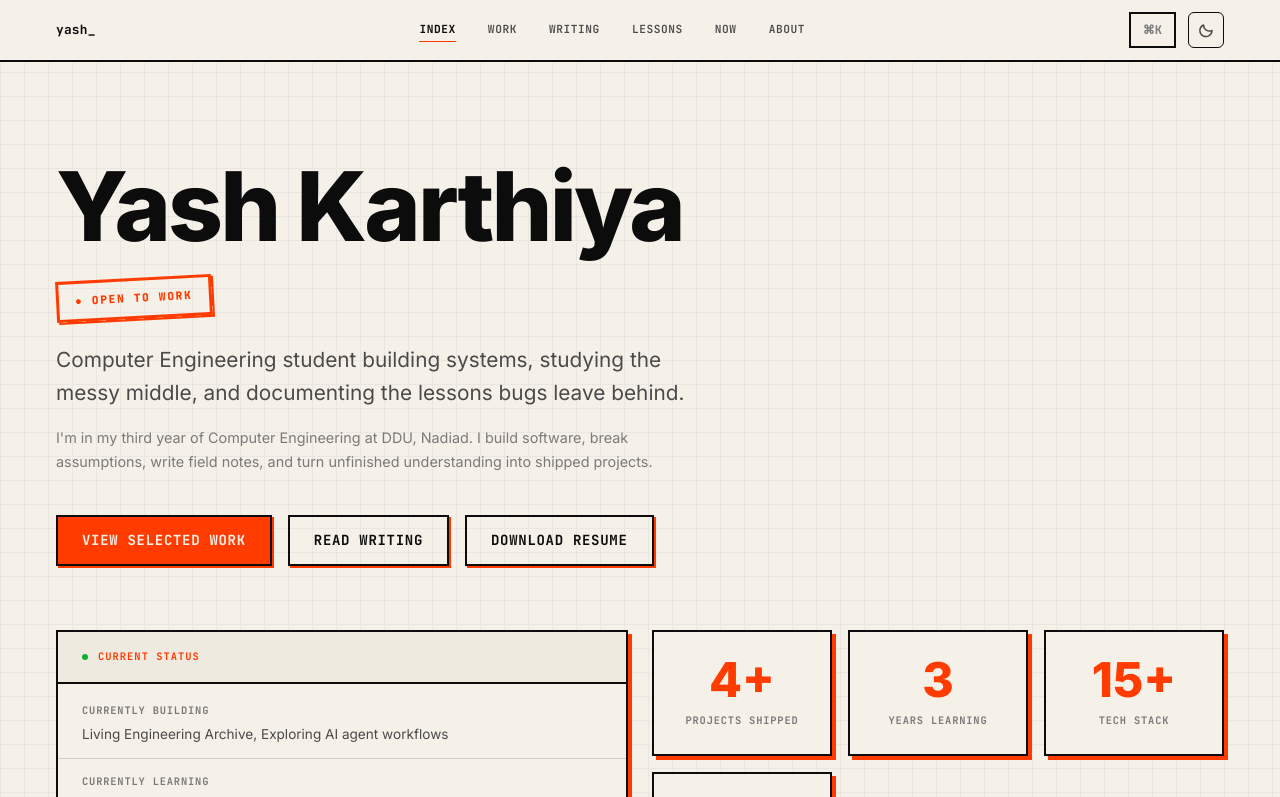
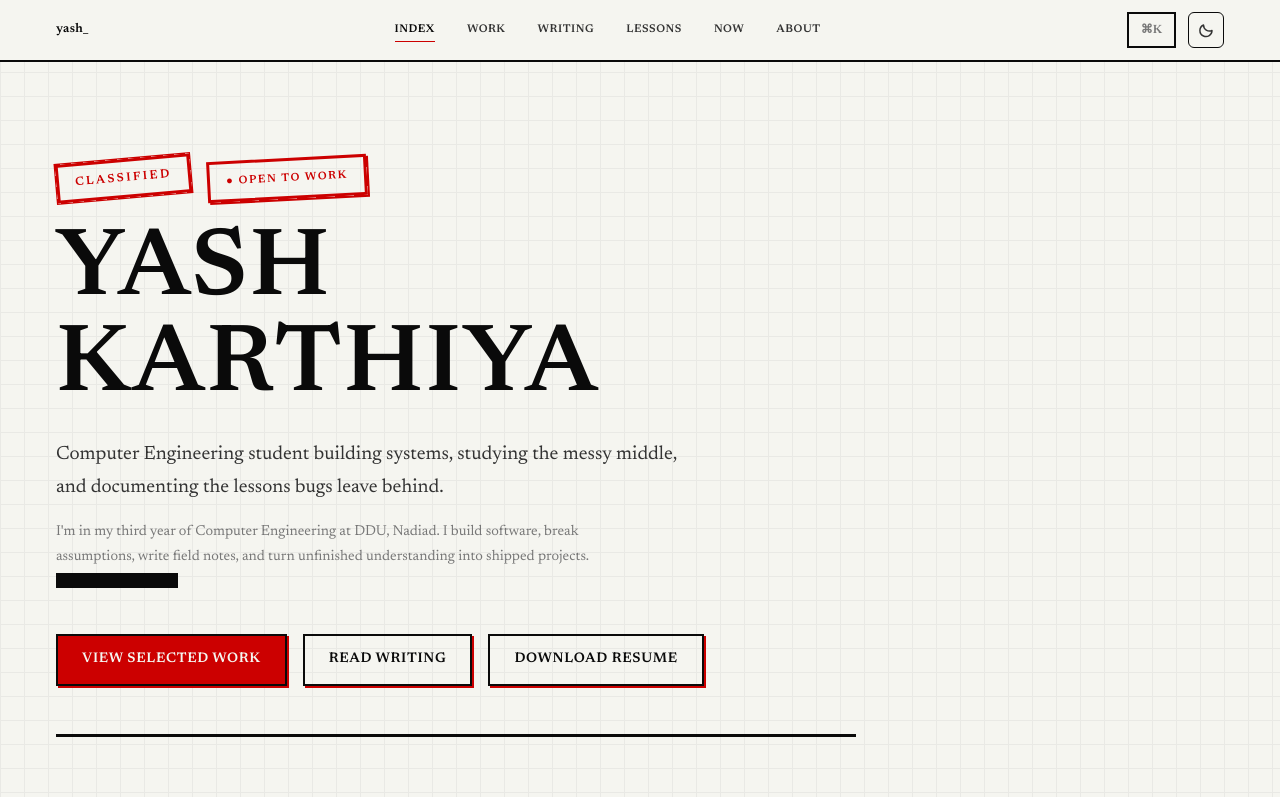
Before and after one commit to NotYash1066/Yash-Portfolio, a Next.js app: page / in a window 1280 px wide. Shown: the top 797 px of the page. Built offline with nearby package versions, Linux system fonts and the light colour scheme.

Commit message:
theme/redacted-intelligence: Space Mono + Newsreader, classified stamps, redacted hover blocks, doc dividers, red accent

```diff
--- a/src/app/globals.css
+++ b/src/app/globals.css
@@ -20,13 +20,13 @@
   --color-success: #00FF41;
   --color-warning: #FFE500;
 
-  --font-display: var(--font-syne), sans-serif;
-  --font-sans: "Inter", system-ui, -apple-system, sans-serif;
-  --font-mono: "JetBrains Mono", "Fira Code", monospace;
+  --font-display: var(--font-space-mono), monospace;
+  --font-sans: var(--font-newsreader), serif;
+  --font-mono: var(--font-space-mono), "JetBrains Mono", monospace;
 
-  --shadow-brutal: 4px 4px 0 var(--accent);
-  --shadow-brutal-sm: 2px 2px 0 var(--accent);
-  --shadow-brutal-lg: 6px 6px 0 var(--accent);
+  --shadow-brutal: 4px 4px 0 #CC0000;
+  --shadow-brutal-sm: 2px 2px 0 #CC0000;
+  --shadow-brutal-lg: 6px 6px 0 #CC0000;
   --border-width: 2px;
 }
 
@@ -34,43 +34,43 @@
    CSS Custom Properties for theme switching
    ================================================================ */
 :root {
-  --bg: #0c0c0c;
-  --surface: #0c0c0c;
-  --surface-elevated: #1a1a1a;
-  --fg: #f0ede6;
-  --fg-secondary: #a8a8a8;
-  --fg-muted: #6b6b6b;
-  --border: #f0ede6;
-  --border-subtle: #2a2a2a;
-  --accent: #FFE500;
-  --accent-rgb: 255, 229, 0;
-  --accent-muted: rgba(255, 229, 0, 0.15);
-  --accent-hover: #FFD700;
-  --destructive: #FF3B00;
-  --success: #00FF41;
-  --warning: #FFE500;
-  --shadow: var(--shadow-brutal);
-  --shadow-lg: var(--shadow-brutal-lg);
+  --bg: #0a0a0a;
+  --surface: #0a0a0a;
+  --surface-elevated: #111111;
+  --fg: #e8e8e8;
+  --fg-secondary: #aaaaaa;
+  --fg-muted: #666666;
+  --border: #e8e8e8;
+  --border-subtle: #222222;
+  --accent: #CC0000;
+  --accent-rgb: 204, 0, 0;
+  --accent-muted: rgba(204, 0, 0, 0.12);
+  --accent-hover: #aa0000;
+  --destructive: #CC0000;
+  --success: #00aa44;
+  --warning: #cc8800;
+  --shadow: 4px 4px 0 #CC0000;
+  --shadow-lg: 6px 6px 0 #CC0000;
 }
 
 [data-theme="light"] {
-  --bg: #F5F0E8;
-  --surface: #F5F0E8;
-  --surface-elevated: #EEEAE0;
-  --fg: #0c0c0c;
-  --fg-secondary: #4a4a4a;
-  --fg-muted: #7a7a7a;
-  --border: #0c0c0c;
-  --border-subtle: #d0d0d0;
-  --accent: #FF3B00;
-  --accent-rgb: 255, 59, 0;
-  --accent-muted: rgba(255, 59, 0, 0.1);
-  --accent-hover: #E63500;
-  --destructive: #FF3B00;
-  --success: #00AA2E;
-  --warning: #FF8C00;
-  --shadow: 4px 4px 0 #0c0c0c;
-  --shadow-lg: 6px 6px 0 #0c0c0c;
+  --bg: #f5f5f0;
+  --surface: #f5f5f0;
+  --surface-elevated: #ebebE6;
+  --fg: #0a0a0a;
+  --fg-secondary: #333333;
+  --fg-muted: #777777;
+  --border: #0a0a0a;
+  --border-subtle: #cccccc;
+  --accent: #CC0000;
+  --accent-rgb: 204, 0, 0;
+  --accent-muted: rgba(204, 0, 0, 0.08);
+  --accent-hover: #aa0000;
+  --destructive: #CC0000;
+  --success: #006600;
+  --warning: #cc6600;
+  --shadow: 4px 4px 0 #CC0000;
+  --shadow-lg: 6px 6px 0 #CC0000;
 }
 
 /* ================================================================
@@ -385,6 +385,75 @@ h3 {
 .stagger-children > *:nth-child(6) { animation-delay: 0.3s; }
 .stagger-children > *:nth-child(7) { animation-delay: 0.35s; }
 .stagger-children > *:nth-child(8) { animation-delay: 0.4s; }
+
+/* ================================================================
+   Redacted Intelligence — Classified Styles
+   ================================================================ */
+
+/* Redacted text block */
+.redacted {
+  background: var(--fg);
+  color: transparent;
+  user-select: none;
+  border-radius: 2px;
+  display: inline-block;
+}
+
+/* Classified stamp */
+.classified-stamp {
+  display: inline-block;
+  padding: 0.4rem 1rem;
+  border: 3px solid var(--accent);
+  color: var(--accent);
+  font-family: var(--font-mono);
+  font-size: 0.75rem;
+  font-weight: 700;
+  text-transform: uppercase;
+  letter-spacing: 0.2em;
+  transform: rotate(-5deg);
+  box-shadow: 0 0 0 1px var(--accent);
+}
+
+/* Unredact animation on hover */
+@keyframes unredact {
+  0% { background: var(--fg); color: transparent; }
+  100% { background: transparent; color: var(--accent); }
+}
+
+.redacted-hover {
+  background: var(--fg);
+  color: transparent;
+  cursor: pointer;
+  transition: background 0.3s, color 0.3s;
+}
+
+.redacted-hover:hover {
+  background: var(--accent-muted);
+  color: var(--accent);
+}
+
+/* Document-style dividers */
+.doc-divider {
+  border: none;
+  border-top: 3px solid var(--border);
+  margin: 2rem 0;
+  position: relative;
+}
+
+.doc-divider::after {
+  content: "// CLASSIFIED //";
+  position: absolute;
+  top: -0.6rem;
+  left: 50%;
+  transform: translateX(-50%);
+  background: var(--bg);
+  padding: 0 1rem;
+  font-family: var(--font-mono);
+  font-size: 0.6rem;
+  color: var(--accent);
+  letter-spacing: 0.15em;
+  font-weight: 700;
+}
 
 /* ================================================================
    Scroll Reveal
--- a/src/app/layout.tsx
+++ b/src/app/layout.tsx
@@ -1,5 +1,5 @@
 import type { Metadata } from "next";
-import { Syne, Inter, JetBrains_Mono } from "next/font/google";
+import { Space_Mono, Newsreader, JetBrains_Mono } from "next/font/google";
 import "./globals.css";
 import { Navbar } from "@/components/layout/Navbar";
 import { Footer } from "@/components/layout/Footer";
@@ -7,22 +7,24 @@ import { ThemeProvider } from "@/components/navigation/ThemeProvider";
 import { CommandPalette } from "@/components/navigation/CommandPalette";
 import { profile } from "@/config/profile";
 
-const inter = Inter({
+const spaceMono = Space_Mono({
   subsets: ["latin"],
-  variable: "--font-inter",
+  weight: ["400", "700"],
+  variable: "--font-space-mono",
+  display: "swap",
+});
+
+const newsreader = Newsreader({
+  subsets: ["latin"],
+  weight: ["400", "600"],
+  style: ["normal", "italic"],
+  variable: "--font-newsreader",
   display: "swap",
 });
 
 const jetbrainsMono = JetBrains_Mono({
   subsets: ["latin"],
   variable: "--font-jetbrains",
-  display: "swap",
-});
-
-const syne = Syne({
-  subsets: ["latin"],
-  weight: ["400", "700", "800"],
-  variable: "--font-syne",
   display: "swap",
 });
 
@@ -58,8 +60,8 @@ export default function RootLayout({
   return (
     <html lang="en" suppressHydrationWarning>
       <body
-        className={`${inter.variable} ${jetbrainsMono.variable} ${syne.variable} antialiased`}
-        style={{ fontFamily: "var(--font-inter), var(--font-sans)" }}
+        className={`${spaceMono.variable} ${newsreader.variable} ${jetbrainsMono.variable} antialiased`}
+        style={{ fontFamily: "var(--font-newsreader), serif" }}
       >
         <ThemeProvider>
           <a href="#main-content" className="skip-to-content">
--- a/src/app/page.tsx
+++ b/src/app/page.tsx
@@ -27,42 +27,50 @@ export default function HomePage() {
         }}
       >
         <div style={{ maxWidth: "800px" }}>
-          {/* Name + Stamp */}
+          {/* Classified header */}
           <ScrollReveal>
-          <div style={{ display: "flex", alignItems: "flex-start", gap: "1.5rem", flexWrap: "wrap", marginBottom: "1.5rem" }}>
+          <div style={{ display: "flex", alignItems: "center", gap: "1rem", marginBottom: "1.5rem", flexWrap: "wrap" }}>
+            <span className="classified-stamp">Classified</span>
+            <span className="work-stamp">● Open to Work</span>
+          </div>
+          </ScrollReveal>
+
+          {/* Name — partially redacted on load */}
+          <ScrollReveal delay={50}>
           <h1
             className="glitch"
             style={{
               fontFamily: "var(--font-display)",
               fontSize: "clamp(3rem, 10vw, 6rem)",
-              fontWeight: 800,
+              fontWeight: 700,
               color: "var(--fg)",
-              letterSpacing: "-0.03em",
+              letterSpacing: "0.02em",
               lineHeight: 1,
+              marginBottom: "1.5rem",
+              textTransform: "uppercase",
             }}
           >
             {profile.name}
           </h1>
-          <span className="work-stamp">● Open to Work</span>
-          </div>
           </ScrollReveal>
 
           {/* Hero description */}
           <ScrollReveal delay={100}>
           <p
             style={{
-              fontSize: "clamp(1.1rem, 2vw, 1.3rem)",
+              fontSize: "clamp(1rem, 2vw, 1.2rem)",
               color: "var(--fg-secondary)",
-              lineHeight: 1.6,
+              lineHeight: 1.7,
               marginBottom: "1rem",
               maxWidth: "650px",
+              fontFamily: "var(--font-sans)",
             }}
           >
             {profile.heroDescription}
           </p>
           </ScrollReveal>
 
-          {/* Subtext */}
+          {/* Subtext with redacted word */}
           <ScrollReveal delay={150}>
           <p
             style={{
@@ -73,31 +81,21 @@ export default function HomePage() {
               maxWidth: "600px",
             }}
           >
-            {profile.heroSubtext}
+            {profile.heroSubtext}{" "}
+            <span className="redacted-hover" title="hover to reveal">████████████</span>
           </p>
           </ScrollReveal>
 
           {/* CTAs */}
           <ScrollReveal delay={200}>
-          <div
-            style={{
-              display: "flex",
-              gap: "1rem",
-              flexWrap: "wrap",
-              alignItems: "center",
-            }}
-          >
-            <Link href="/work" className="btn-primary">
-              View Selected Work
-            </Link>
-            <Link href="/writing" className="btn-secondary">
-              Read Writing
-            </Link>
-            <Link href="/resume" className="btn-secondary">
-              Download Resume
-            </Link>
+          <div style={{ display: "flex", gap: "1rem", flexWrap: "wrap", alignItems: "center" }}>
+            <Link href="/work" className="btn-primary">View Selected Work</Link>
+            <Link href="/writing" className="btn-secondary">Read Writing</Link>
+            <Link href="/resume" className="btn-secondary">Download Resume</Link>
           </div>
           </ScrollReveal>
+
+          <hr className="doc-divider" style={{ marginTop: "3rem" }} />
         </div>
       </section>
 
```
